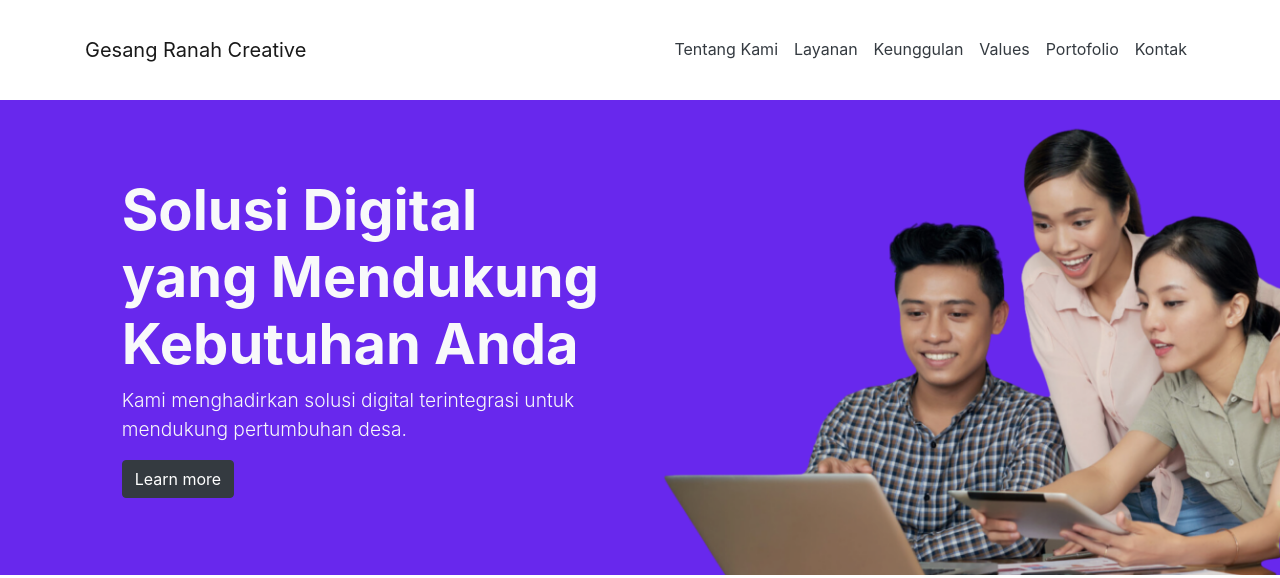
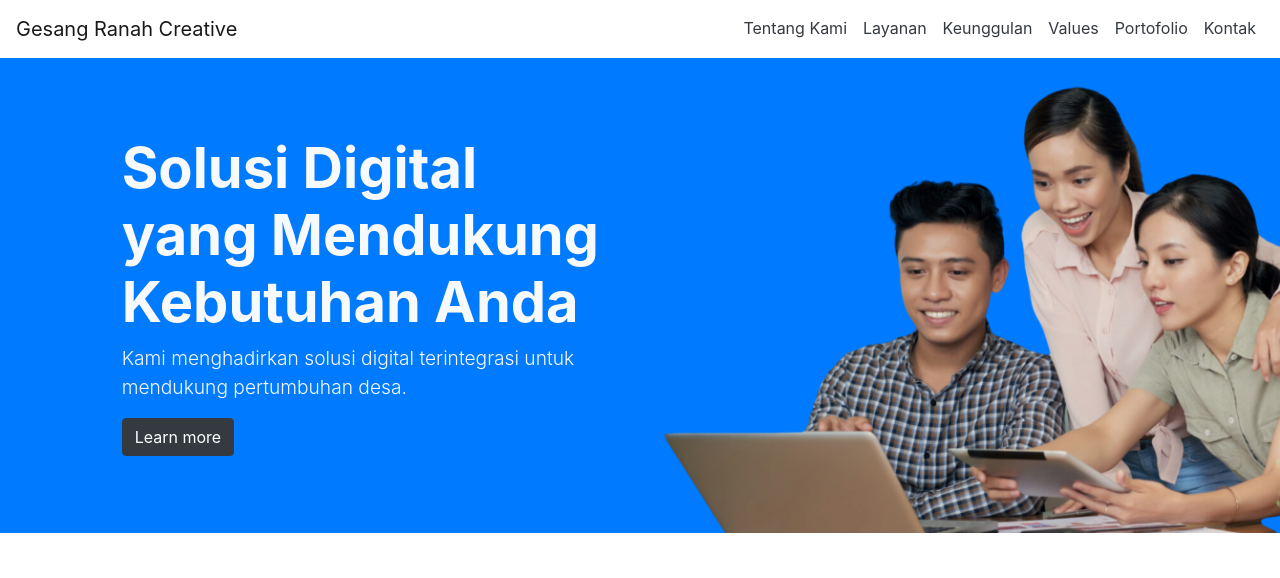
Before and after one commit to syahidmid/gesangranahcreative, a plain HTML site: page index.html in a window 1280 px wide. Shown: the top 578 px of the page. Drawn offline with nearby package versions, Linux system fonts and the light colour scheme; grey boxes are pictures that could not be loaded.

Commit message:
fixing height navbar

```diff
--- a/index.html
+++ b/index.html
@@ -17,9 +17,8 @@
   <body>
     <!-- Navbar -->
     <nav class="navbar navbar-expand-md navbar-light">
-      <div class="container">
       <a class="navbar-brand" href="#">Gesang Ranah Creative</a>
-        <button class="navbar-toggler" type="button" data-bs-toggle="collapse" data-bs-target="#navbarNav" aria-controls="navbarNav" aria-expanded="false" aria-label="Toggle navigation">
+      <button class="navbar-toggler" type="button" data-bs-toggle="collapse" data-bs-target="#navbarNav" aria-controls="navbarNav" data-bs-target="#btn">
         <span class="navbar-toggler-icon"></span>
       </button>
       <div class="collapse navbar-collapse" id="navbarNav">
@@ -44,12 +43,11 @@
           </li>
         </ul>
       </div>
-      </div>
     </nav>
     <!-- End of Navbar  -->
 
     <!-- Hero Section -->
-    <section id="hero-section" class="bg-dark-purple">
+    <section id="hero-section" class="bg-primary">
       <div class="container-fluid hero-container">
         <div class="row align-items-center">
           <div class="col-md-5 offset-md-1">
--- a/style.css
+++ b/style.css
@@ -29,7 +29,9 @@
 
 /* NAVBAR CSS*/
 .navbar {
-  height: 100px; /* mengatur tinggi navbar sebesar 80 piksel */
+  display: flex;
+  padding: 20px 5;
+  justify-content: space-around;
 }
 
 .nav-link {
```
Lines whose indentation alone changed are shown as unchanged.
